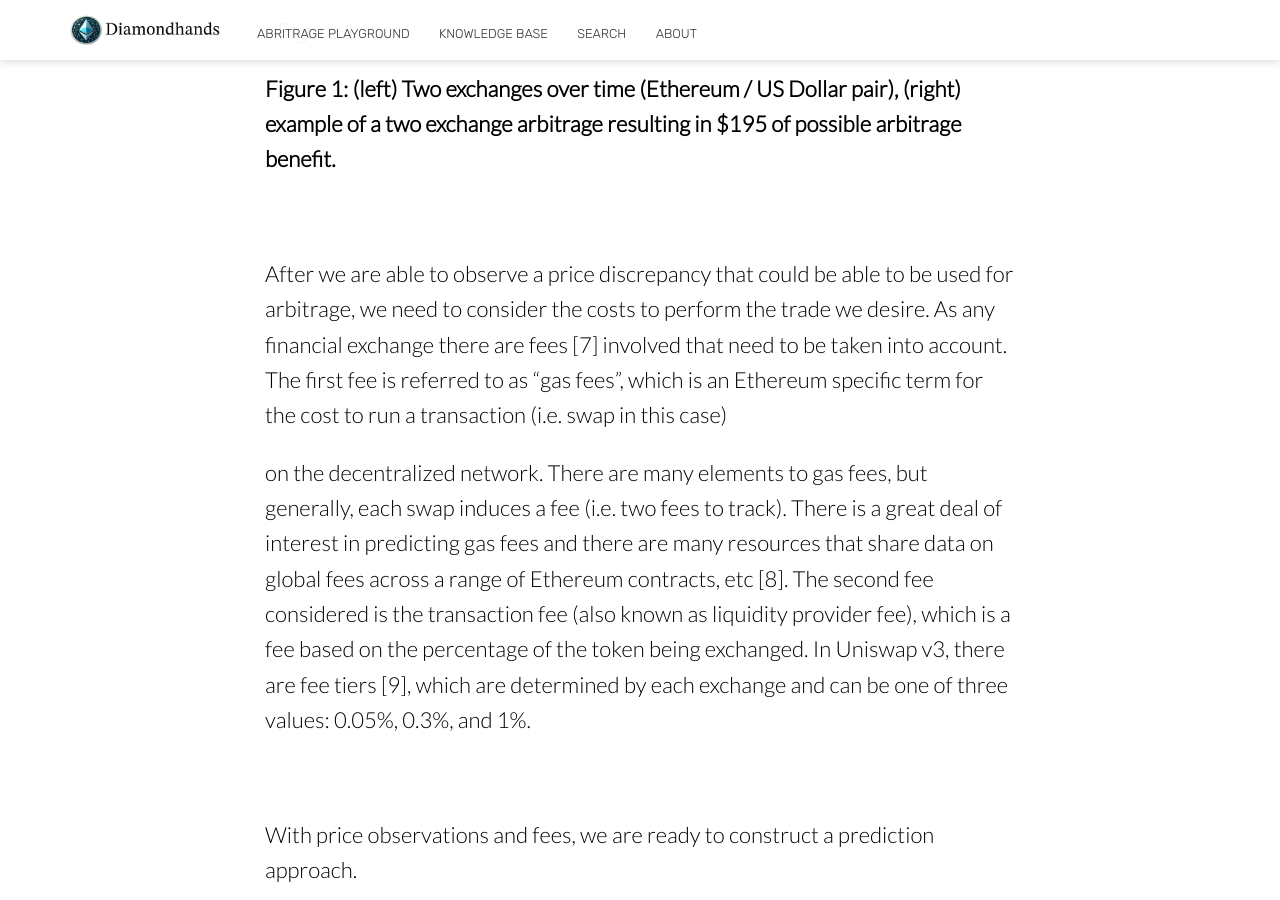
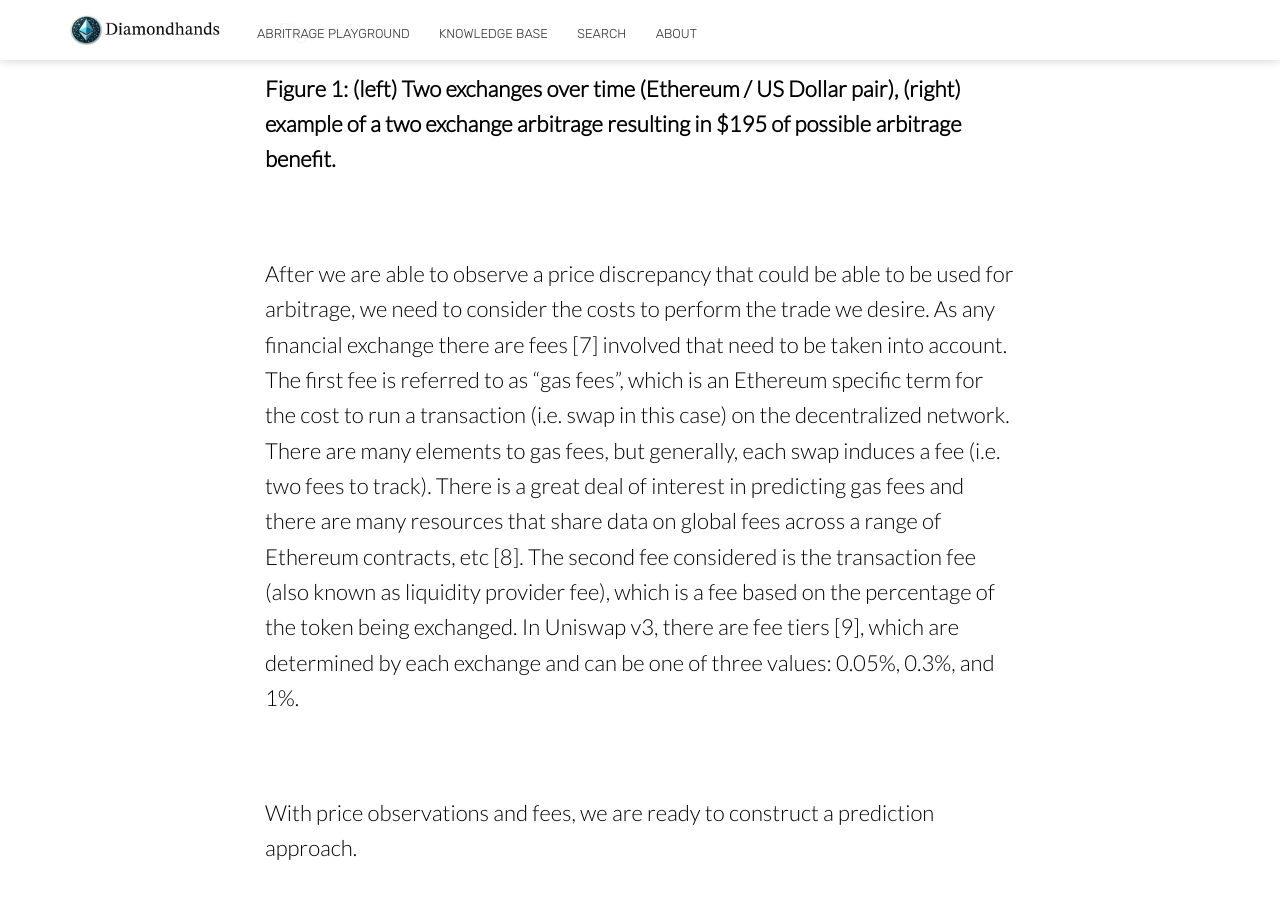
Before and after one commit to scaperothian/diamondhands-demo, a Jekyll site: the page built from _posts/2024-05-09-a-basic-theoretical-arbitrage-approach.md, in a window 1280 px wide and 900 px high, scrolled down 2576 px. Built offline with Jekyll 4.4.1, drawn with Linux system fonts in a browser that asks for light colours; nearby versions of some CDN libraries; some of the changed lines change nothing that is shown; some of the changed text lies outside the part shown.

Commit message:
Updated 1 file via CloudCannon.

```diff
--- a/_posts/2024-05-09-a-basic-theoretical-arbitrage-approach.md
+++ b/_posts/2024-05-09-a-basic-theoretical-arbitrage-approach.md
@@ -43,9 +43,7 @@
 
 &nbsp;
 
-After we are able to observe a price discrepancy that could be able to be used for arbitrage, we need to consider the costs to perform the trade we desire. As any financial exchange there are fees \[7\] involved that need to be taken into account. The first fee is referred to as “gas fees”, which is an Ethereum specific term for the cost to run a transaction (i.e. swap in this case)
-
-on the decentralized network. There are many elements to gas fees, but generally, each swap induces a fee (i.e. two fees to track). There is a great deal of interest in predicting gas fees and there are many resources that share data on global fees across a range of Ethereum contracts, etc \[8\]. The second fee considered is the transaction fee (also known as liquidity provider fee), which is a fee based on the percentage of the token being exchanged. In Uniswap v3, there are fee tiers \[9\], which are determined by each exchange and can be one of three values: 0.05%, 0.3%, and 1%.
+After we are able to observe a price discrepancy that could be able to be used for arbitrage, we need to consider the costs to perform the trade we desire. As any financial exchange there are fees \[7\] involved that need to be taken into account. The first fee is referred to as “gas fees”, which is an Ethereum specific term for the cost to run a transaction (i.e. swap in this case) on the decentralized network. There are many elements to gas fees, but generally, each swap induces a fee (i.e. two fees to track). There is a great deal of interest in predicting gas fees and there are many resources that share data on global fees across a range of Ethereum contracts, etc \[8\]. The second fee considered is the transaction fee (also known as liquidity provider fee), which is a fee based on the percentage of the token being exchanged. In Uniswap v3, there are fee tiers \[9\], which are determined by each exchange and can be one of three values: 0.05%, 0.3%, and 1%.
 
 &nbsp;
 
@@ -81,7 +79,7 @@
 
 &nbsp;
 
-So, how do we create a forecasting algorithm around this idea when the idea is that an investor is going to invest some amount other than the token price itself. So for the modeling, we have decided to use a Regression model to predict a percentage change of the price between Pool 1 and Pool 2. This in reality leads to two forecasting models (one for Gas Fee prediction and one for Percent Change between pools).
+How do we create a forecasting algorithm around this idea when the idea is that an investor is going to invest some amount other than the token price itself?   Our team has decided to use a Regression model to predict a percentage change of the price between Pool 1 and Pool 2. This in reality leads to two forecasting models (one for Gas Fee prediction and one for Percent Change between pools).
 
 &nbsp;
 
@@ -133,7 +131,7 @@
 
 &nbsp;
 
-So, with this type of endeavor, there are always risks. In this section, three risks in particular will be discussed: (1) Model Error, (2) Slippage, (3) MEV Actors.
+Much like any investment strategy, there are always risks. In this section, three risks in particular will be discussed: (1) Model Error, (2) Slippage, (3) MEV Actors.
 
 &nbsp;
 
```
